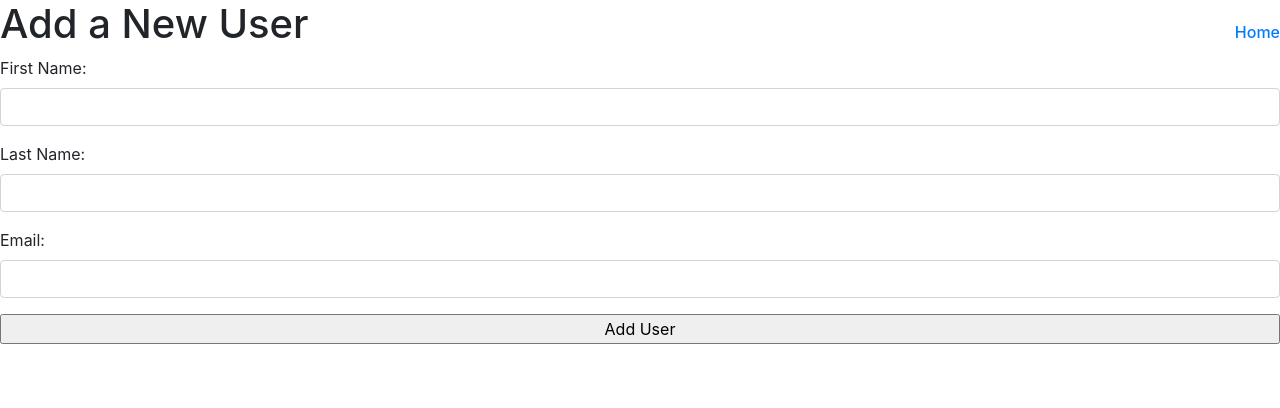
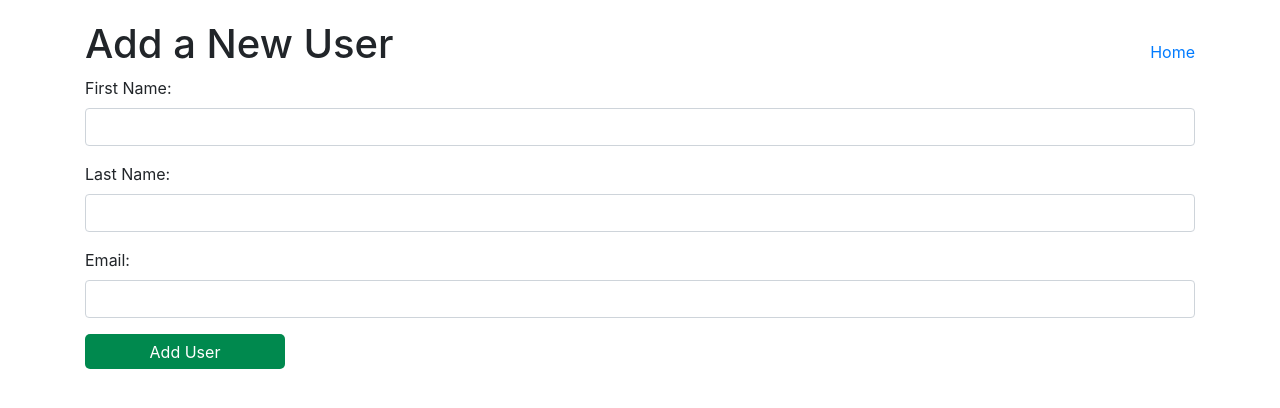
Before and after one commit to Matthew-Luk/Python-Bootcamp, a Flask app: page /users/new in a window 1280 px wide. Shown: the top 408 px of the page. Run offline with Flask 2, Linux system fonts and the light colour scheme.

Commit message:
fixed spacing and styled button

```diff
--- a/Flask_MySQL/CRUD/users_CRUD/templates/create.html
+++ b/Flask_MySQL/CRUD/users_CRUD/templates/create.html
@@ -5,10 +5,15 @@
     <meta http-equiv="X-UA-Compatible" content="IE=edge">
     <meta name="viewport" content="width=device-width, initial-scale=1.0">
     <link rel="stylesheet" href="https://cdn.jsdelivr.net/npm/bootstrap@4.3.1/dist/css/bootstrap.min.css" integrity="sha384-ggOyR0iXCbMQv3Xipma34MD+dH/1fQ784/j6cY/iJTQUOhcWr7x9JvoRxT2MZw1T" crossorigin="anonymous">
+    <link rel="stylesheet" type="text/css" href="{{ url_for('static', filename='style.css') }}">
     <title>Add User</title>
 </head>
 <body>
-    <h1 class="d-flex justify-content-between">Add a New User<span><a style="font-size:medium;" href="/users">Home</a></span></h1>
+    <div class="container">
+        <div class="header">
+            <h1>Add a New User</h1>
+            <a href="/">Home</a>
+        </div>
         <form class="d-flex flex-column" action="/users/create" method="post">
             <div class="form-group">
                 <label for="first_name">First Name:</label>
@@ -22,7 +27,10 @@
                 <label for="email" >Email:</label>
                 <input class="form-control" type="text" name="email">
             </div>
-        <input type="submit" value="Add User">
+            <div class="btn-group">
+                <input id="btn" type="submit" value="Add User">
+            </div>
         </form>
+    </div>
 </body>
 </html>
```
Lines whose indentation alone changed are shown as unchanged.
